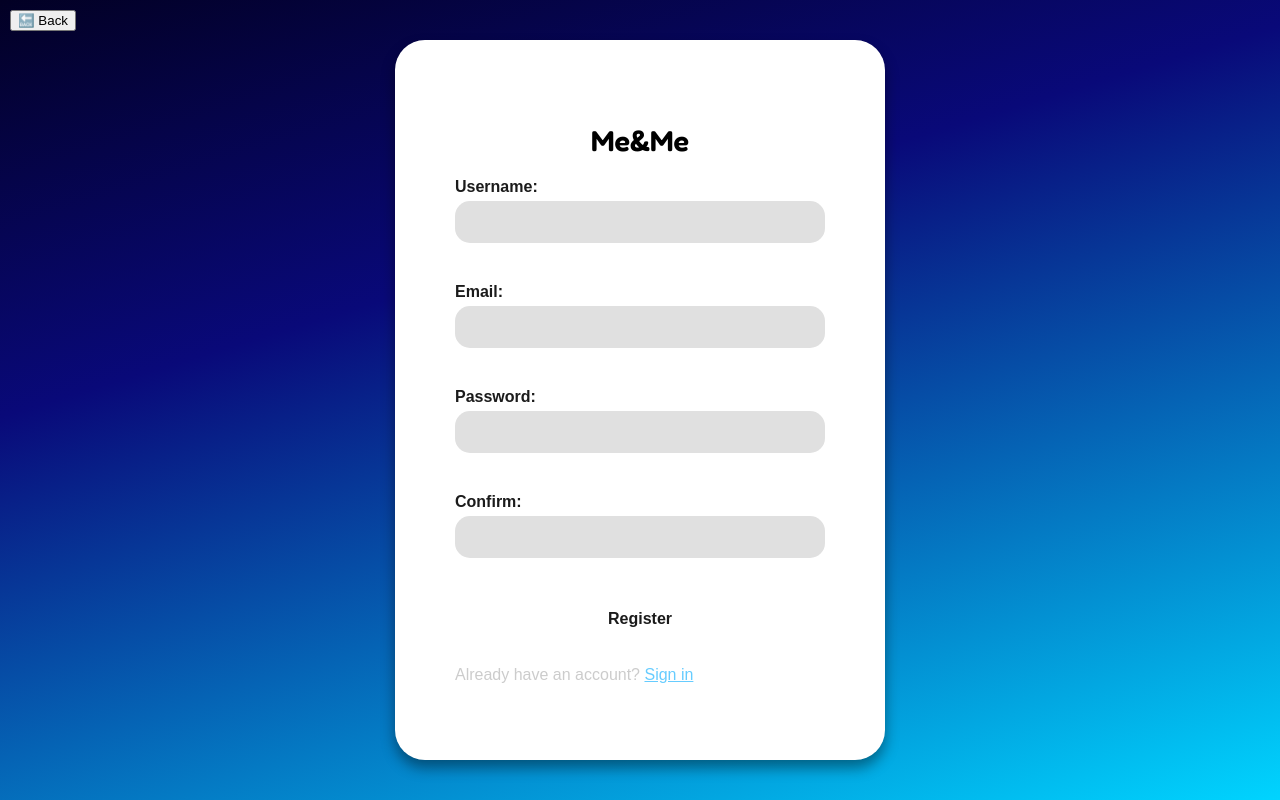
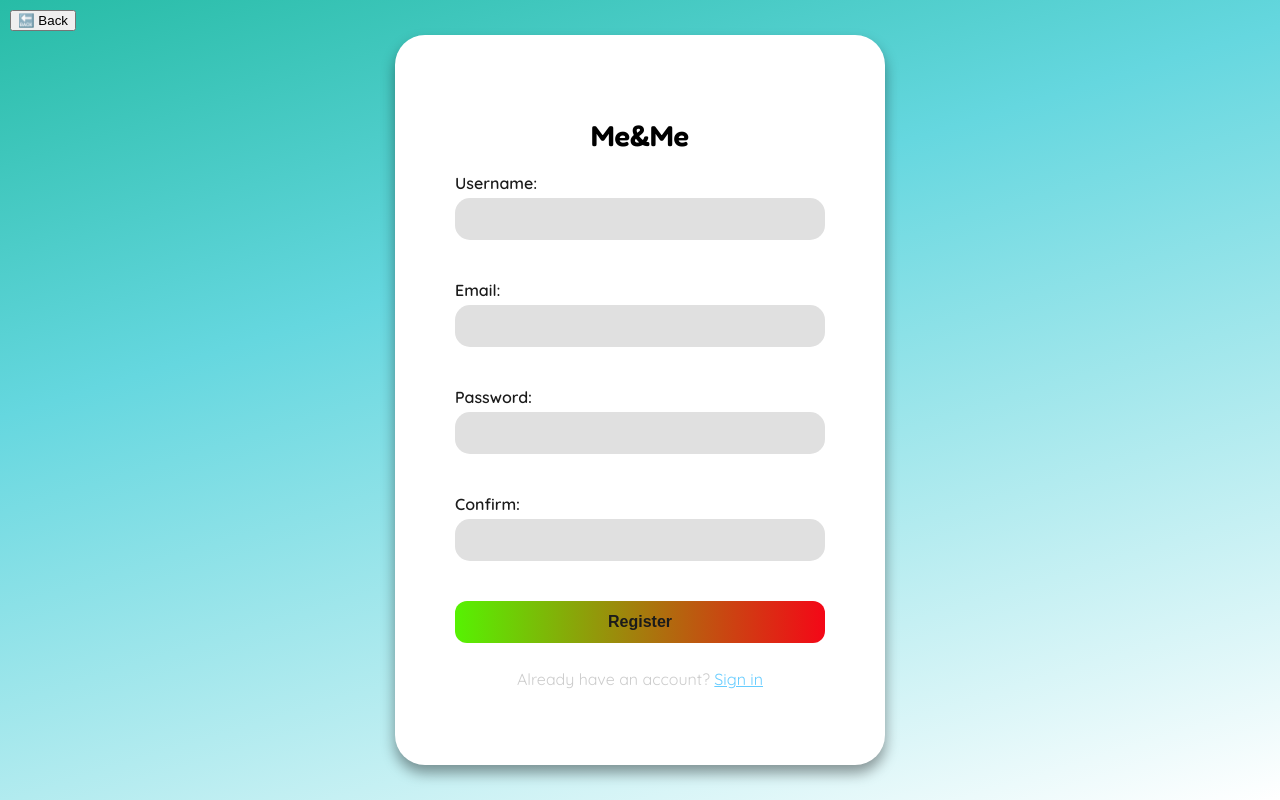
Before and after one commit to AlexBell25/MeandMe, a PHP site: page /signup.html in a window 1280 px wide. Run offline with PHP 8.4, Linux system fonts and the light colour scheme.

Commit message:
Changed colours of the gardient

```diff
--- a/loginstylesheet.css
+++ b/loginstylesheet.css
@@ -2,9 +2,9 @@
 
 body {
   margin: 0;
-  font-family: sans-serif;
+  font-family: 'Quicksand', sans-serif;
   background: #020024;
-  background: linear-gradient(163deg, rgba(2, 0, 36, 1) 0%, rgba(9, 9, 121, 1) 35%, rgba(0, 212, 255, 1) 100%);
+  background: linear-gradient(163deg, rgb(39, 188, 166) 0%, rgb(101, 215, 223) 35%, rgb(255, 255, 255) 100%);
   color: #ffffff;
   min-height: 100vh;
   height: 90vh;
@@ -21,7 +21,7 @@ body {
   padding: 20px;
   width: 100%;
   max-width: 450px;
-  text-align: left;
+  text-align: center;
   align-items : center;
 }
 .signup-form-container {
@@ -87,25 +87,25 @@ button[type="submit"] {
   padding: 12px;
   border: none;
   border-radius: 12px;
-  background: white;
+  background: linear-gradient(90deg, #56f202,#f40717);
   color: #1b1b1b;
   font-weight: bold;
+  justify-content: center;
   font-size: 1rem;
   cursor: pointer;
   transition: opacity 0.3s ease;
-
-  /* Center the button */
-  align-self: center;
-  width: 60%; /* optional: set a consistent width */
-  text-align: center;
 }
-
 
 button[type="submit"]:hover {
   opacity: 0.85;
   background: #000000;
 }
 
+.error {
+  margin-top: 10px;
+  color: #ff6b6b;
+  font-weight: bold;
+}
 
 .footer-text {
   margin-top: 20px;
```
